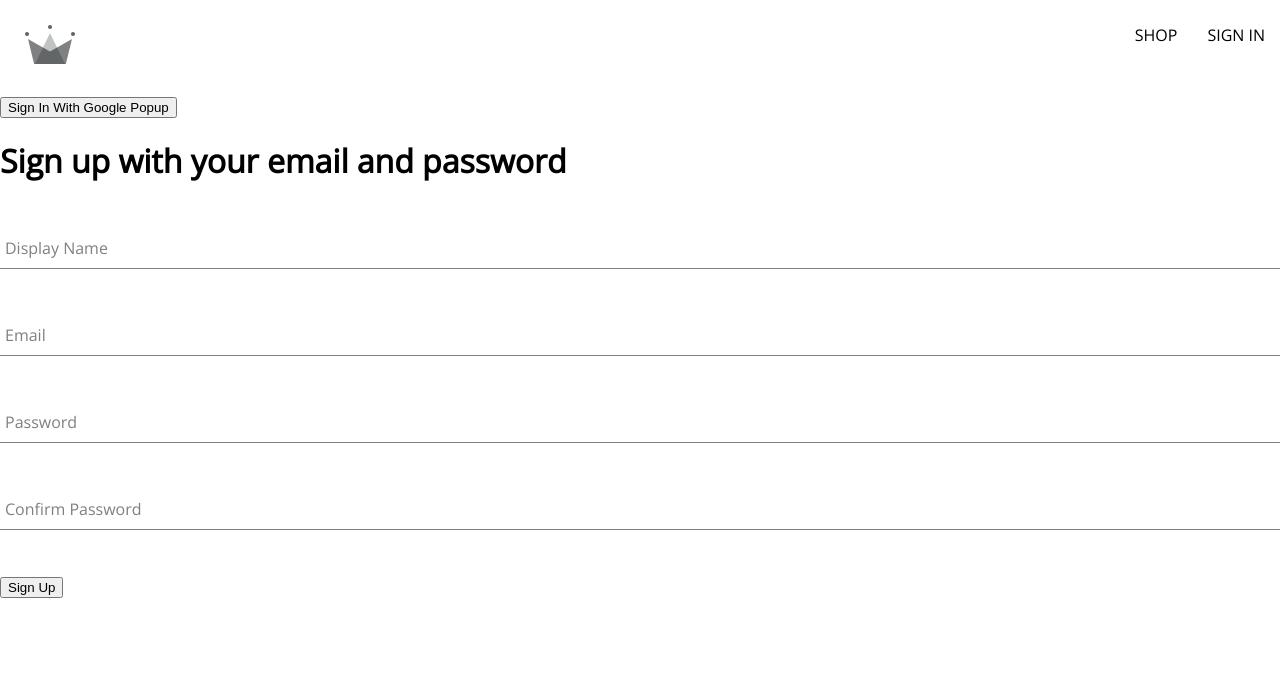
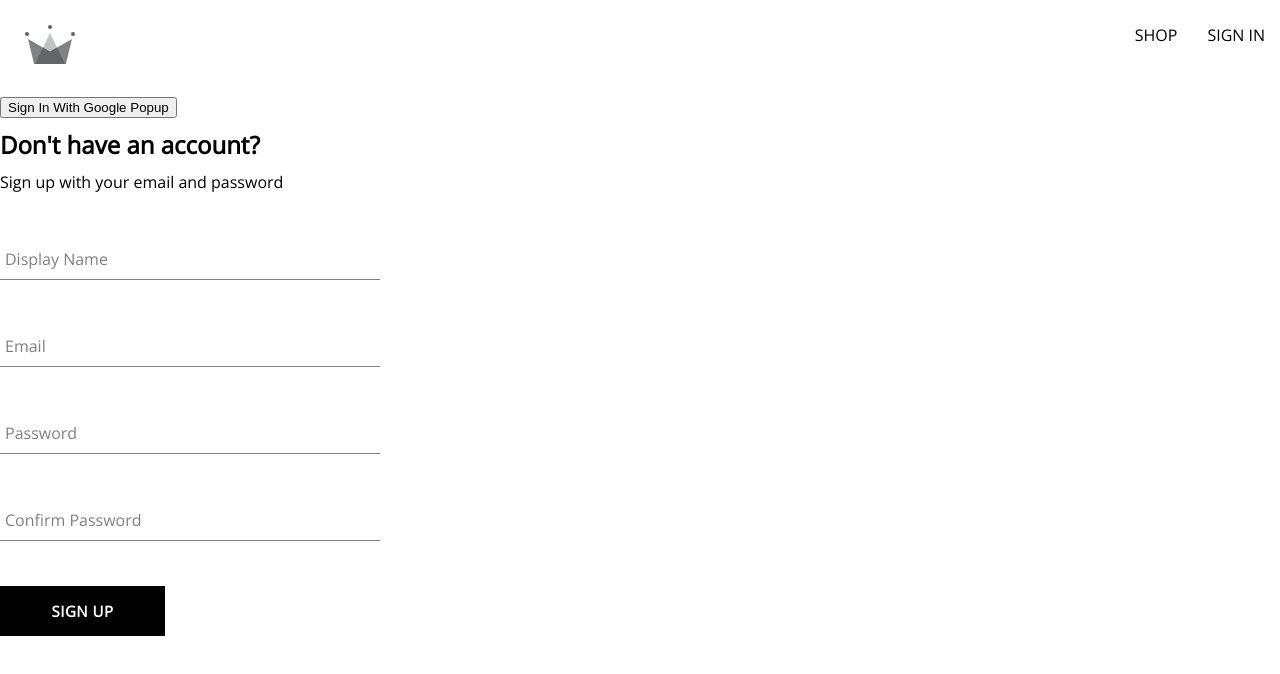
Before and after one commit to charlesGraham/mock-online-store, a React (Vite) app: page /sign-in in a window 1280 px wide. Shown: the top 674 px of the page. Built offline with nearby package versions, Linux system fonts and the light colour scheme.

Commit message:
Added sign-up-form and button components + styles

```diff
--- /dev/null
+++ b/src/components/button/button.component.jsx
@@ -0,0 +1,16 @@
+import React from 'react';
+import './button.styles.scss';
+
+
+const BUTTON_TYPE_CLASSES = {
+  google: 'google-sign-in',
+  inverted: 'inverted'
+}
+
+const Button = ({ children, buttonType, ...otherProps }) => {
+  return (
+    <button className={`button-container ${BUTTON_TYPE_CLASSES[buttonType]}`} {...otherProps} >{children}</button>
+  );
+}
+
+export default Button;
--- /dev/null
+++ b/src/components/button/button.styles.scss
@@ -0,0 +1,46 @@
+.button-container {
+  min-width: 165px;
+  width: auto;
+  height: 50px;
+  letter-spacing: 0.5px;
+  line-height: 50px;
+  padding: 0 35px 0 35px;
+  font-size: 15px;
+  background-color: black;
+  color: white;
+  text-transform: uppercase;
+  font-family: 'Open Sans';
+  font-weight: bolder;
+  border: none;
+  cursor: pointer;
+  display: flex;
+  justify-content: center;
+
+  &:hover {
+    background-color: white;
+    color: black;
+    border: 1px solid black;
+  }
+
+  &.google-sign-in {
+    background-color: #4285f4;
+    color: white;
+
+    &:hover {
+      background-color: #357ae8;
+      border: none;
+    }
+  }
+
+  &.inverted {
+    background-color: white;
+    color: black;
+    border: 1px solid black;
+
+    &:hover {
+      background-color: black;
+      color: white;
+      border: none;
+    }
+  }
+}
--- a/src/components/sign-up-form/sign-up-form.component.jsx
+++ b/src/components/sign-up-form/sign-up-form.component.jsx
@@ -1,5 +1,7 @@
 import { useState } from 'react';
 import FormInput from '../form-input/form-input.component';
+import Button from '../button/button.component';
+import './sign-up-form.styles.scss';
 
 import { createAuthUserWithEmailAndPassword, createUserDocFromAuth } from '../../utils/firebase/firebase';
 
@@ -46,8 +48,9 @@
 
 
   return (
-    <div>
-      <h1>Sign up with your email and password</h1>
+    <div className='sign-up-container'>
+      <h2>Don't have an account?</h2>
+      <span>Sign up with your email and password</span>
       <form onSubmit={handleSubmit}>
         <FormInput label="Display Name" type="text" onChange={handleChange} name="displayName" value={displayName} required />
 
@@ -57,7 +60,7 @@
 
         <FormInput label="Confirm Password" type="password" onChange={handleChange} name="confirmPassword" value={confirmPassword} required />
 
-        <button type="submit">Sign Up</button>
+        <Button type="submit">Sign Up</Button>
       </form>
     </div>
   );
--- /dev/null
+++ b/src/components/sign-up-form/sign-up-form.styles.scss
@@ -0,0 +1,9 @@
+.sign-up-container {
+  display: flex;
+  flex-direction: column;
+  width: 380px;
+
+  h2 {
+    margin: 10px 0;
+  }
+}
```
